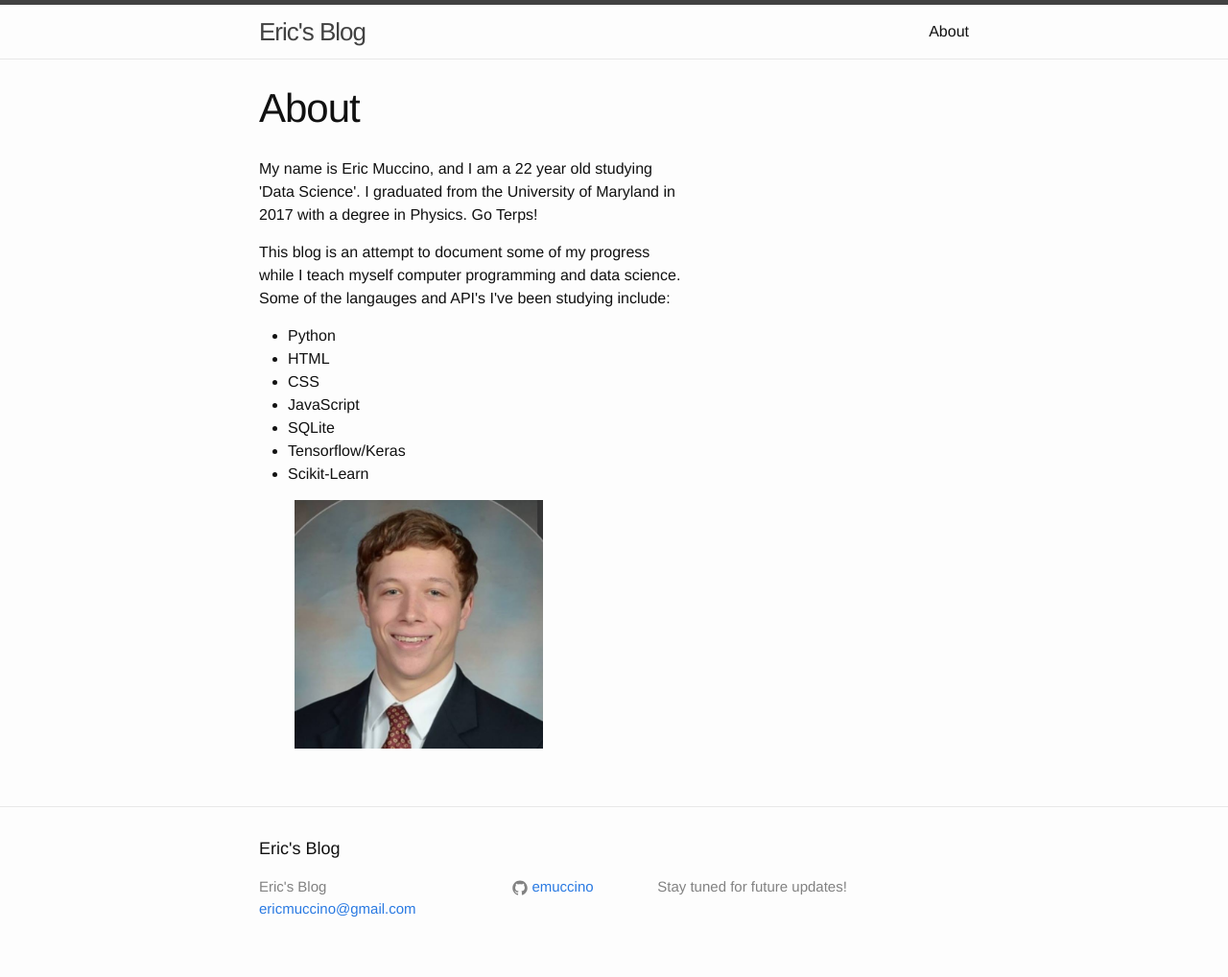
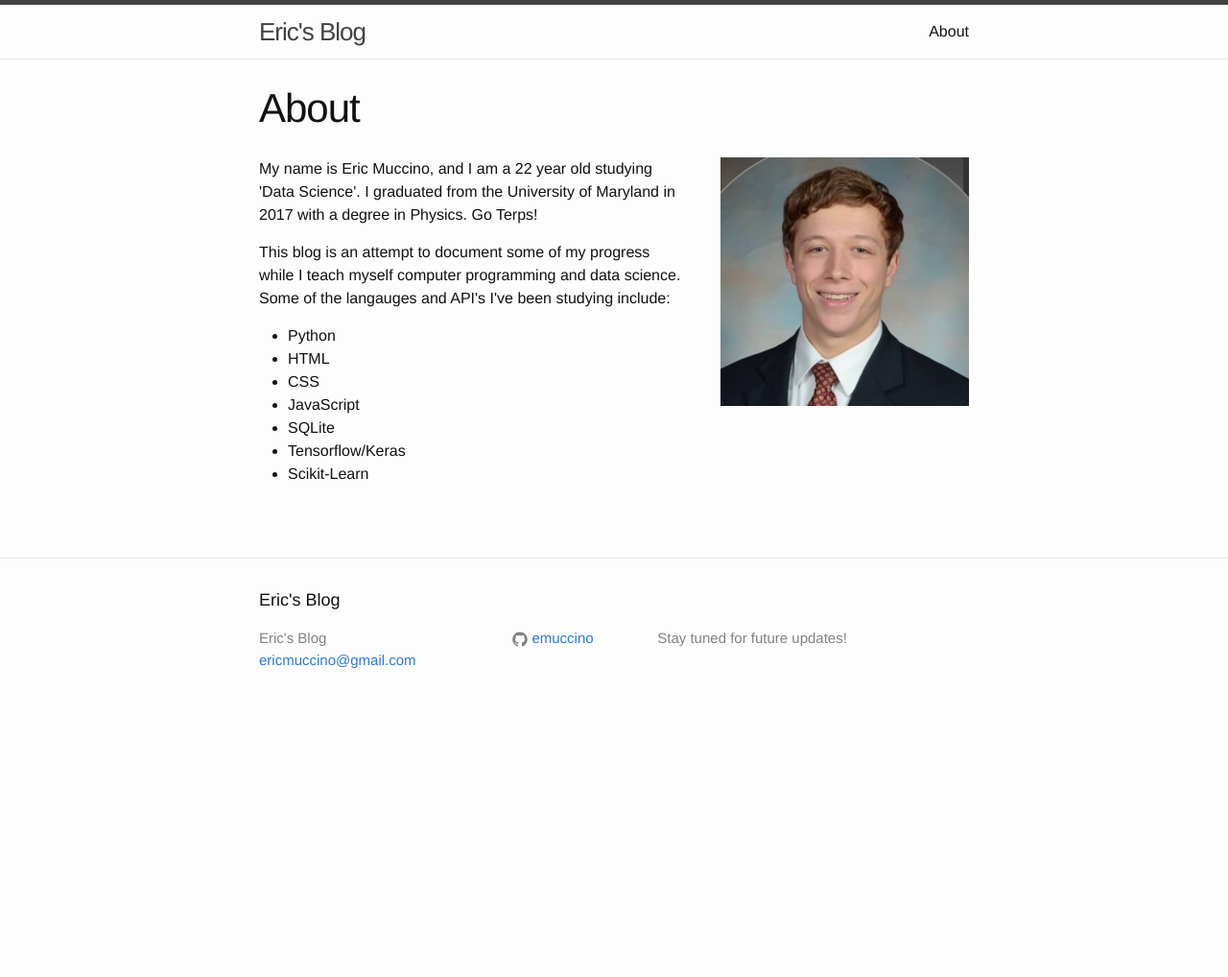
Before and after one commit to emuccino/emuccino.github.io, a Jekyll site: the page built from about.md, in a window 1280 px wide. Shown: the whole page at 96% size. Built offline with Jekyll 4.4.1, drawn with Linux system fonts in a browser that asks for light colours; nearby versions of some CDN libraries; after the commit the page ends 900 px from its top, so only the background shows below that.

Commit message:
Update about.md

```diff
--- a/about.md
+++ b/about.md
@@ -4,7 +4,7 @@ title: About
 permalink: /about/
 ---
 <html>
-    <div>
+    <div style="display: inline-flex">
     <div style="display:inline-block; width:60%;">
 <p>My name is Eric Muccino, and I am a 22 year old studying 'Data Science'. I graduated from the University of Maryland in 2017 with a degree in Physics. Go Terps!</p>
 
```
